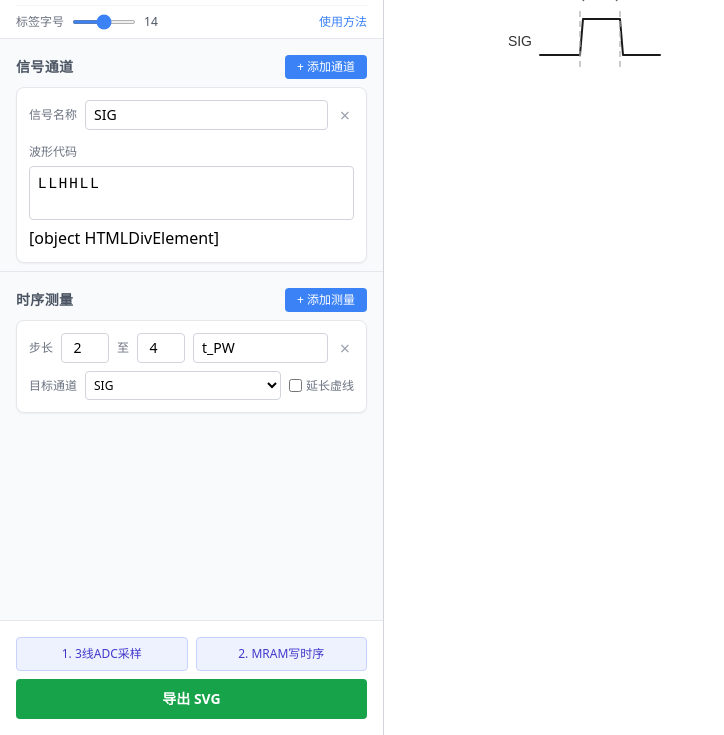
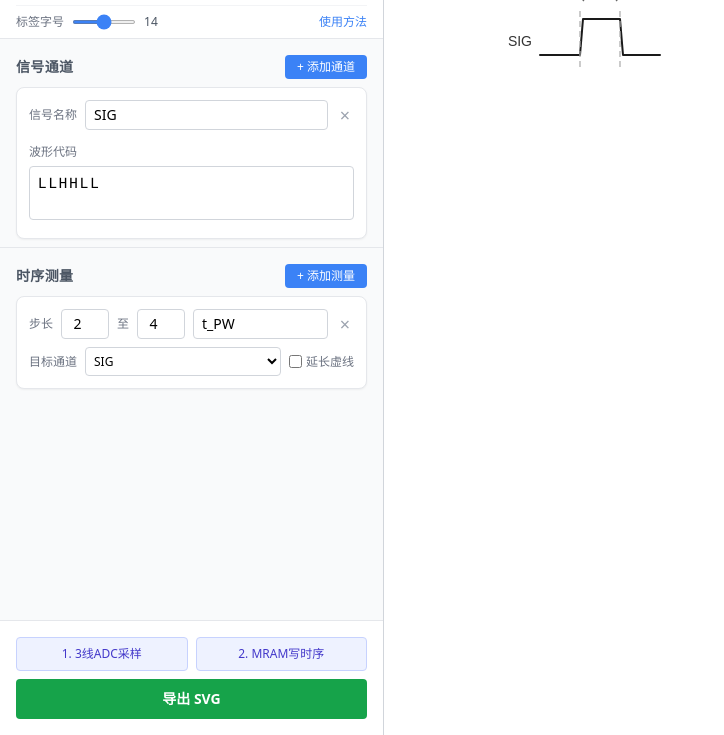
Before and after one commit to Gideonxxx/wavetool, a website: page WaveTool.html in a window 1280 px wide. Shown: the part 65-800 px from the top of the page, without its empty margins (0-724 px from the left). Drawn offline with nearby package versions, Linux system fonts and the light colour scheme.

Commit message:
修复：删除use方法残留的[object HTMLDivElement]文字

```diff
--- a/WaveTool.html
+++ b/WaveTool.html
@@ -640,7 +640,7 @@ function addChannelCardToDOM(id, name, code) {
       `<button class="remove-btn text-gray-400 text-lg leading-none px-1" title="删除通道">&times;</button>` +
     `</div>` +
     `<div class="mb-1"><span class="text-xs text-gray-500">波形代码</span></div>` +
-    `<textarea class="channel-code w-full border border-gray-300 rounded px-2 py-1.5 text-sm resize-none" rows="2" placeholder="L L H H C | X X Z">${escapeHtml(code||'')}</textarea>` +
+    `<textarea class="channel-code w-full border border-gray-300 rounded px-2 py-1.5 text-sm resize-none" rows="2" placeholder="L L H H C | X X Z">${escapeHtml(code||'')}</textarea>`;
 
   container.appendChild(div);
 }
```
Also changed, not shown: deploy/index.html (+1 -1 lines), index.html (+1 -1 lines).
